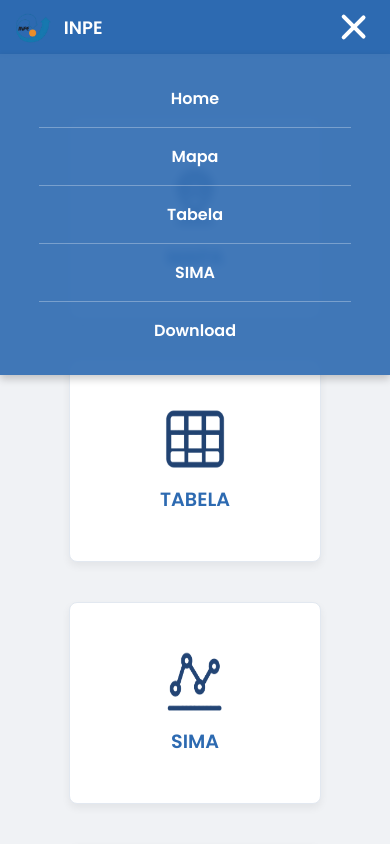
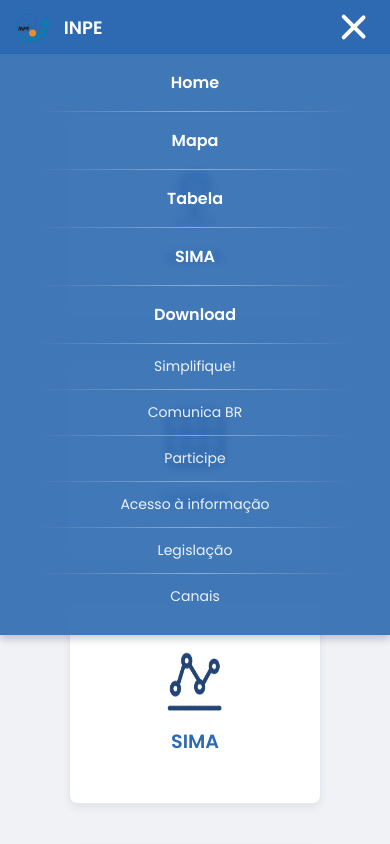
Before and after one commit to CRIMS0NC0DE/abp-2025-2, a React (Vite) app in the folder front/: page / in a window 390 px wide. Both pictures are taken after a click on the button "Menu". Shown: the top 844 px of the page. Built offline with nearby package versions, Linux system fonts and the light colour scheme.

Commit message:
refatoraCssEComponenteHeader_02-10_19:50

```diff
--- a/front/src/components/Header/Header.module.css
+++ b/front/src/components/Header/Header.module.css
@@ -14,8 +14,8 @@
   background-color: #2d6ab1;
   padding: 0.6rem 1rem;
   color: #fff;
-  position: relative; /* Contexto para o menu */
-  z-index: 101; /* Fica acima do menu dropdown */
+  position: relative;
+  z-index: 101;
 }
 
 .leftContent { display: flex; align-items: center; gap: 0.8rem; }
@@ -23,7 +23,6 @@
 .inpeLogo { width: 35px; height: auto; }
 .inpeText { font-size: 1.125rem; font-weight: bold; color: #fff; }
 
-/* Barra superior (será controlada no final) */
 .topNav {
   display: flex;
   justify-content: space-between;
@@ -39,10 +38,8 @@
 .topLink { color: #0072bc; text-decoration: none; font-size: 0.875rem; font-weight: bold; }
 
 /* ==========================================================================
-   Botão Hambúrguer e Menu de Navegação (Lógica Unificada)
+   Botão Hambúrguer e Menu de Navegação
    ========================================================================== */
-
-/* --- Botão Hambúrguer --- */
 .hamburgerButton {
   display: flex;
   flex-direction: column;
@@ -53,7 +50,7 @@
   border: none;
   cursor: pointer;
   padding: 0;
-  z-index: 102; /* Acima de tudo */
+  z-index: 102;
 }
 .hamburgerButton span {
   width: 2rem;
@@ -67,9 +64,7 @@
 .hamburgerButton.open span:nth-child(2) { opacity: 0; transform: translateX(20px); }
 .hamburgerButton.open span:nth-child(3) { transform: rotate(-45deg); }
 
-/* --- Menu de Navegação --- */
 .mainNav {
-  /* Propriedades de transição sempre ativas */
   transition: opacity 0.3s ease, transform 0.3s ease, visibility 0.3s ease;
 }
 .mainNav ul {
@@ -84,87 +79,79 @@
   font-weight: 600;
 }
 
+.externalLinkItem {
+  display: none;
+}
+
 /* ==========================================================================
-   Media Query (A Mágica Acontece Aqui)
+   Media Queries
    ========================================================================== */
-
-/* --- Estilos Mobile (< 640px) --- */
 @media (max-width: 640px) {
-  .topNav,
-  .topNavLinks {
-    display: none; /* A barra superior não é essencial no mobile */
+  .topNav {
+    display: none;
   }
 
   .mainNav {
-    /* Layout do menu dropdown */
     background-color: rgba(45, 106, 177, 0.9);
     backdrop-filter: blur(5px);
     position: absolute;
     top: 100%;
     left: 0;
     width: 100%;
-    padding: 1rem 0;
+    padding-bottom: 1rem;
     box-shadow: 0 4px 8px rgba(0, 0, 0, 0.2);
-
-    /* Estado escondido */
     opacity: 0;
     visibility: hidden;
     transform: translateY(-10px);
   }
 
   .mainNav.menuOpen {
-    /* Estado visível */
     opacity: 1;
     visibility: visible;
     transform: translateY(0);
   }
 
-  .mainNav ul {
-    flex-direction: column;
-    width: 100%;
-  }
-
-  .mainNav li {
-    text-align: center;
-    position: relative;
-  }
+  .mainNav ul { flex-direction: column; width: 100%; }
+  .mainNav li { text-align: center; }
+  .mainNav a { display: block; padding: 1rem 0; }
+  .mainNav a:hover { background-color: rgba(66, 153, 225, 0.5); }
 
   .mainNav li:not(:last-child)::after {
     content: '';
     display: block;
     width: 80%;
     height: 1px;
-    background-color: rgba(255, 255, 255, 0.3);
     margin: 0 auto;
+    background: linear-gradient(to right, transparent, rgba(255, 255, 255, 0.4), transparent);
   }
 
-  .mainNav a {
+  .externalLinkItem {
     display: block;
-    padding: 1rem 0;
   }
-
-  .mainNav a:hover {
-    background-color: rgba(66, 153, 225, 0.5);
+  .externalLinkItem::after {
+    display: none; /* remove separator line from last section */
+  }
+  .externalLinkItem a {
+    font-size: 0.875rem;
+    font-weight: normal;
+    opacity: 0.9;
+    padding: 0.75rem 0;
   }
 }
 
-/* --- Estilos Desktop (> 640px) --- */
 @media (min-width: 641px) {
-  /* Escondemos o botão hambúrguer sem usar 'display: none' */
   .hamburgerButton {
-    /* Em vez de display:none, tornamo-lo invisível e não-interativo */
     opacity: 0;
     visibility: hidden;
-    pointer-events: none; /* Impede cliques */
-    position: absolute; /* Remove-o do fluxo do layout */
+    pointer-events: none;
+    position: absolute;
   }
 
   .mainNav {
-    /* Forçamos o menu a estar sempre visível */
     opacity: 1;
     visibility: visible;
-    transform: none; /* Reseta qualquer transformação */
-    position: static; /* Volta ao fluxo normal do layout */
+    transform: none;
+    position: static;
     background-color: transparent;
     padding: 0;
     box-shadow: none;
@@ -182,11 +169,6 @@
     opacity: 0.85;
   }
 
-  .mainNav a:hover {
-    opacity: 1;
-  }
-  .mainNav a.active {
-    opacity: 1;
-    border-bottom-color: #fff;
-  }
+  .mainNav a:hover { opacity: 1; }
+  .mainNav a.active { opacity: 1; border-bottom-color: #fff; }
 }
--- a/front/src/components/Header/Header.tsx
+++ b/front/src/components/Header/Header.tsx
@@ -2,13 +2,14 @@
 import { Link, NavLink } from 'react-router-dom';
 import styles from './Header.module.css';
 
-// Importação dos logos
+// --- asset imports
 import govLogo from '../../assets/govLogo.png';
 import inpeLogo from '../../assets/LogoInpe.png';
 
 export default function Header() {
   const [isMenuOpen, setIsMenuOpen] = useState(false);
 
+  // --- nav link data
   const topNavLinks = [
     { label: 'Simplifique!', href: '#' },
     { label: 'Comunica BR', href: '#' },
@@ -26,12 +27,18 @@
     { label: 'Download', to: '/exportar-csv' },
   ];
 
+  // --- event handlers
   const handleLinkClick = () => {
     setIsMenuOpen(false);
   };
 
+  const toggleMenu = () => {
+    setIsMenuOpen(!isMenuOpen);
+  }
+
   return (
     <header className={styles.header}>
+      {/* Top bar for desktop */}
       <nav className={styles.topNav}>
         <div className={styles.logoContainer}>
           <a href="#"><img src={govLogo} alt="gov.br logo" className={styles.govLogo} /></a>
@@ -43,6 +50,7 @@
         </ul>
       </nav>
 
+      {/* Main navigation bar (blue) */}
       <div className={styles.subNav}>
         <div className={styles.leftContent}>
           <Link to="/" onClick={handleLinkClick}>
@@ -51,19 +59,20 @@
           <span className={styles.inpeText}>INPE</span>
         </div>
 
-        {/* Botão com classe condicional para animar o ícone */}
         <button
           className={`${styles.hamburgerButton} ${isMenuOpen ? styles.open : ''}`}
-          onClick={() => setIsMenuOpen(!isMenuOpen)}
-          aria-label="Abrir menu"
+          onClick={toggleMenu}
+          aria-label="Menu"
         >
-          <span></span>
-          <span></span>
-          <span></span>
+          <span />
+          <span />
+          <span />
         </button>
 
+        {/* Navigation container */}
         <nav className={`${styles.mainNav} ${isMenuOpen ? styles.menuOpen : ''}`}>
           <ul>
+            {/* Internal app navigation */}
             {mainNavLinks.map(link => (
               <li key={link.label}>
                 <NavLink
@@ -75,6 +84,15 @@
                 </NavLink>
               </li>
             ))}
+
+
+
+            {/* External links for mobile */}
+            {topNavLinks.map(link => (
+              <li key={link.label} className={styles.externalLinkItem}>
+                <a href={link.href} onClick={handleLinkClick}>{link.label}</a>
+              </li>
+            ))}
           </ul>
         </nav>
       </div>
--- a/front/src/pages/Home/HomePage.module.css
+++ b/front/src/pages/Home/HomePage.module.css
@@ -1,4 +1,4 @@
-/* Estilo da HomePage baseado no seu código antigo */
+
 .homepageContainer {
   display: flex;
   justify-content: center;
@@ -9,9 +9,8 @@
 
 .cardsGrid {
   display: grid;
-  /* Cria 4 colunas em telas grandes */
   grid-template-columns: repeat(4, 1fr);
-  gap: 2.5rem; /* Aumentei o espaçamento para um visual mais limpo */
+  gap: 2.5rem;
   justify-items: center;
   max-width: 1200px;
   width: 100%;
```
